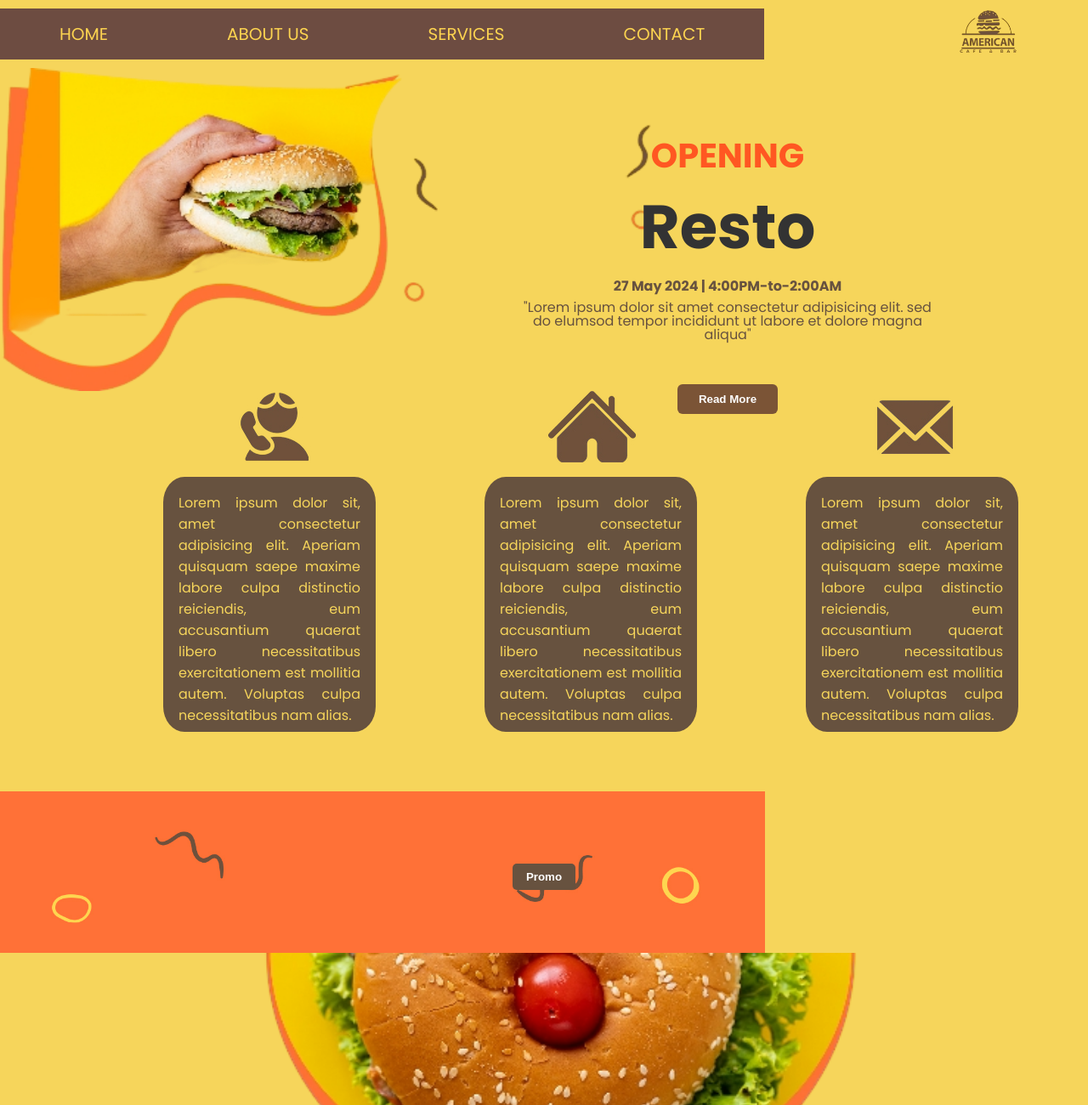
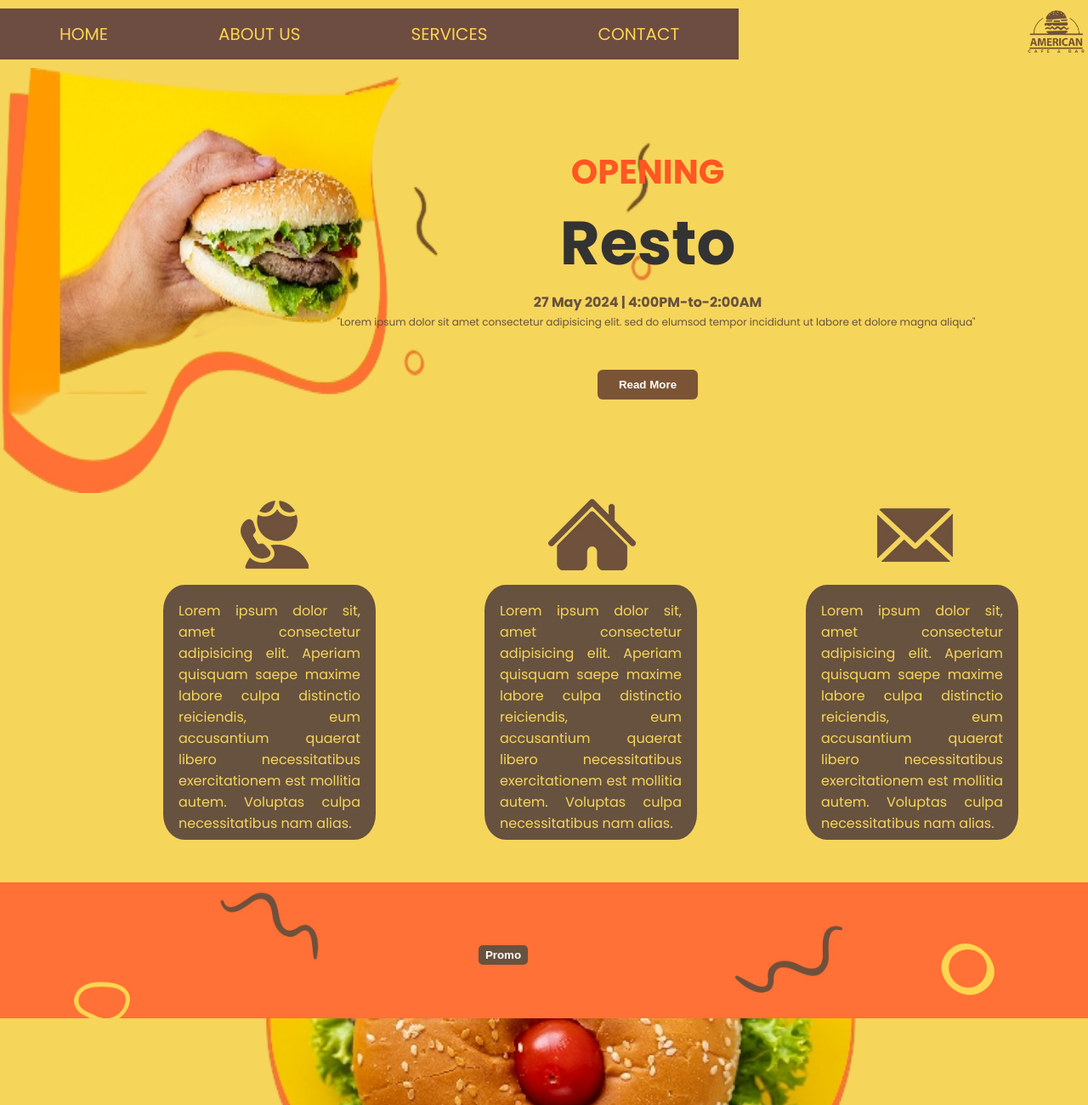
Before and after one commit to salmankas785/salman-food, a plain HTML site: page index.html in a window 1280 px wide. Shown: the top 1300 px of the page at 85% size. Drawn offline with Linux system fonts and the light colour scheme.

Commit message:
Change the HTML and CSS layout

```diff
--- a/css/style.css
+++ b/css/style.css
@@ -2,7 +2,7 @@
   margin: 0 ;
   padding: 0;
   box-sizing: border-box;
-  /* max-width: 1200px; */
+  max-width: 1320px;
 }
 :root {
   --pr-bg-color: #f6d55b;
@@ -10,10 +10,10 @@
   --pr-hvr-color: #ff5722;
   --pr-orgbg-color: #ff703c;
 }
-section {
+/* section {
   margin: 0;
   padding: 0;
-}
+} */
 body {
   background-color: var(--pr-bg-color);
   font-family: "Poppins", sans-serif;
@@ -25,7 +25,9 @@ body {
 }
 
 .container {
-  max-width: 1200px;
+  max-width: 1320px;
+  /* margin: 0 auto; */
+  width: 100%;
   /* margin: 0 auto; */
   display: flex;
   justify-content: space-between;
@@ -35,10 +37,10 @@ body {
 
 .main-navigation ul {
   display: flex;
-  gap: 60px;
-  list-style: none;
-  /* width: 100%; */
-  /* margin: 0; */
+  gap: 50px;
+  list-style-type: none;
+  width: 100%;
+  margin: 0;
   padding: 0;
   background-color: #6d4c41; /* brown bar */
   padding: 15px 30px;
@@ -74,18 +76,21 @@ body {
   display: flex;
   align-items: center;
   justify-content: space-between;
+  margin: 0 auto;
   /* padding: 50px; */
   /* margin-bottom: 200px; */
   background-color: var(--pr-bg-color);
 }
 .img {
   position: relative;
+  /* margin: 0 auto; */
   /* display: block; */
-  width: 50%;
+  width: 100%;
   /* height: auto; */
 }
 .img img {
-  width: 1200px;
+  width: 1320px;
+  width: 200%;
   /* opacity: 1; */
   height: 500px;
 }
@@ -93,7 +98,7 @@ body {
 .text-overlay {
   position: absolute;
   text-align: center;
-  margin-left: 600px;
+  margin-left: 250px;
   top: 15%;
   left: 40%;
   transform: translate(-50%, 0);
@@ -119,9 +124,10 @@ body {
   font-size: 1rem;
 }
 .text-overlay p {
-  font-size: 1rem;
+  font-size: 0.75rem;
   color: var(--pr-nav-color);
-  margin: 10px 0 20px;
+  margin: 0 0 0 20px;
+  text-align: center;
   line-height: 1;
 }
 /* button styling */
@@ -192,31 +198,34 @@ body {
   }
 }
 .img-container {
-  max-width: 1200px;
+  max-width: 1350px;
   position: relative;
   width: 100%;
-  margin-top: 70px;
+  margin-top: 50px;
 }
-.img img {
-    width: 1920px;
-    height: auto;
-    display: block;
-    /* padding: -3px; */
+.imgs {
+    position: relative;
+    width: 100%;
+    background-size: cover;
+    background-position: center;
+    background-repeat: no-repeat;
+    height: 10rem;
   }
 /* Text over on the image */
 .text-overlay-2 {
-  position: absolute;
+  position: relative;
   text-align: center;
   margin-left: 400px;
   top: 45%;
   left: 40%;
-  transform: translate(-50%, 0);
+  transform: translate(-75%, 0);
   color: #67523f;
-  width: 50%;
+  width: 100%;
 }
 /* button styling */
 .promo {
-  padding: 8px 16px;
+  padding: 4px 8px;
+  align-items: center;
   background-color: var(--pr-nav-color);
   color: #fff;
   border-radius: 5px;
--- a/index.html
+++ b/index.html
@@ -109,22 +109,12 @@
     </section>
     <section>
       <div class="img-container">
-        <div class="img">
-          <img
-            src="img/orange-bg-orjpg_06.jpg"
-            alt="orange-bg-orjpg_06"
-            class="orange-bg-orjpg_06"
-          />
+        <div class="imgs" style="background-image: url(img/orange-bg-orjpg_06.jpg);">
           <div class="text-overlay-2">
             <button class="promo">Promo</button>
           </div>
         </div>
       </div>
-    <!-- </section> -->
-    <!-- Icons Display section End -->
-    <!-- Other Intro srt-->
-    <!-- <section> -->
-      <!-- <div class="slide"></div> -->
       <div class="image">
         <img src="img/buger.png" alt="buger" class="buger" />
       </div>
```
